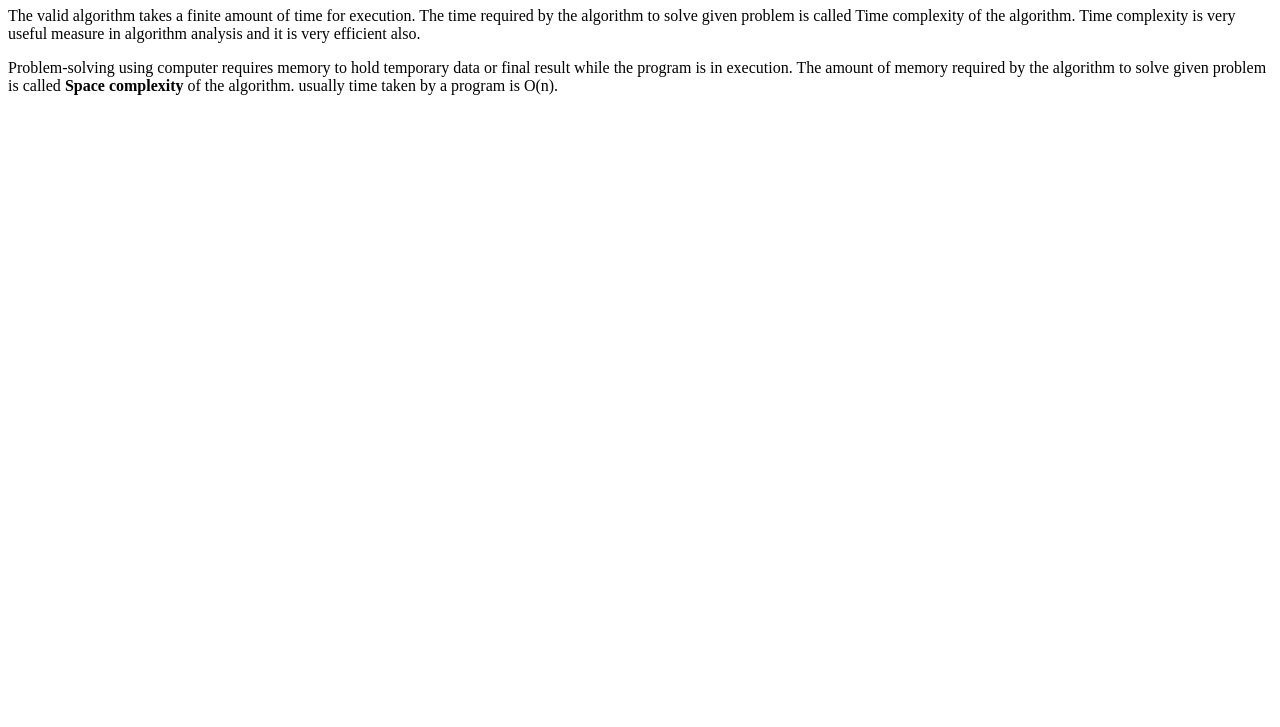
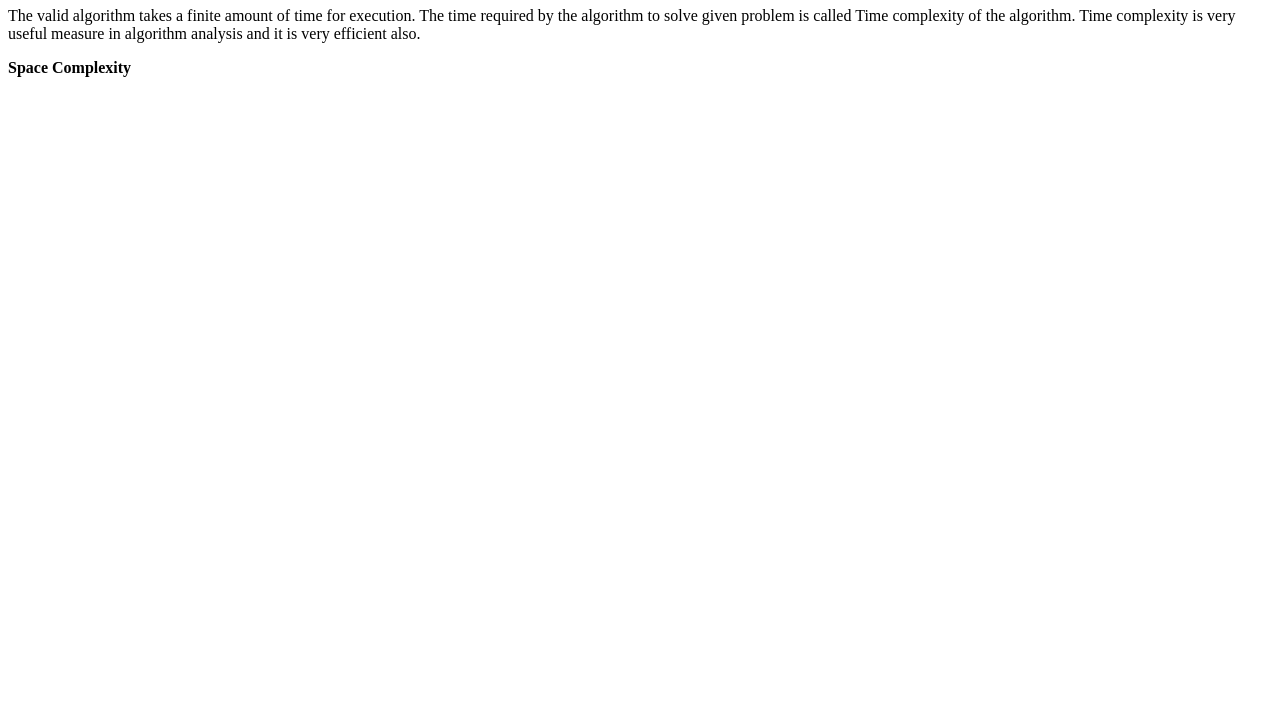
Before and after one commit to acciojob/time-and-space-complexity-Suchitagrawal, a website: page main.html in a window 1280 px wide. Shown: the part 73-800 px from the top of the page. Drawn offline with Linux system fonts and the light colour scheme.

Commit message:
created a submission

```diff
--- a/main.html
+++ b/main.html
@@ -11,7 +11,7 @@
 	<div>
 		<h1>Time,Space,Complexity</h1>
 		<p>The valid algorithm takes a finite amount of time for execution. The time required by the algorithm to solve given problem is called Time complexity  of the algorithm. Time complexity is very useful measure in algorithm analysis and it is very efficient also.</p>
-	    <p>Problem-solving using computer requires memory to hold temporary data or final result while the program is in execution. The amount of memory required by the algorithm to solve given problem is called <b>Space complexity</b> of the algorithm. usually time taken by a program is O(n).</p>
+	    <p><b>Space Complexity</b></p>
 	</div>
     <script type="text/javascript" src="./script.js">
 </script>
```
